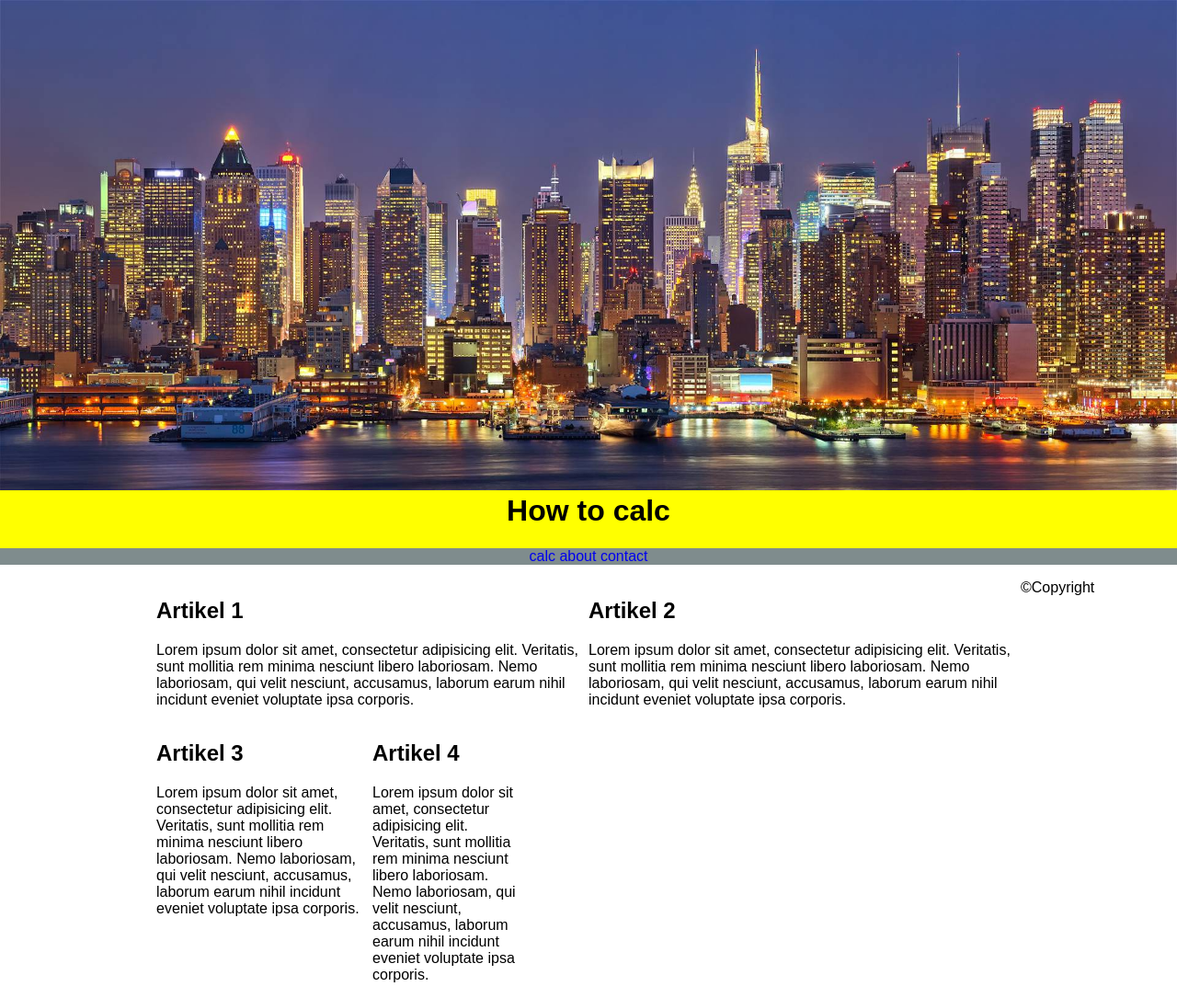
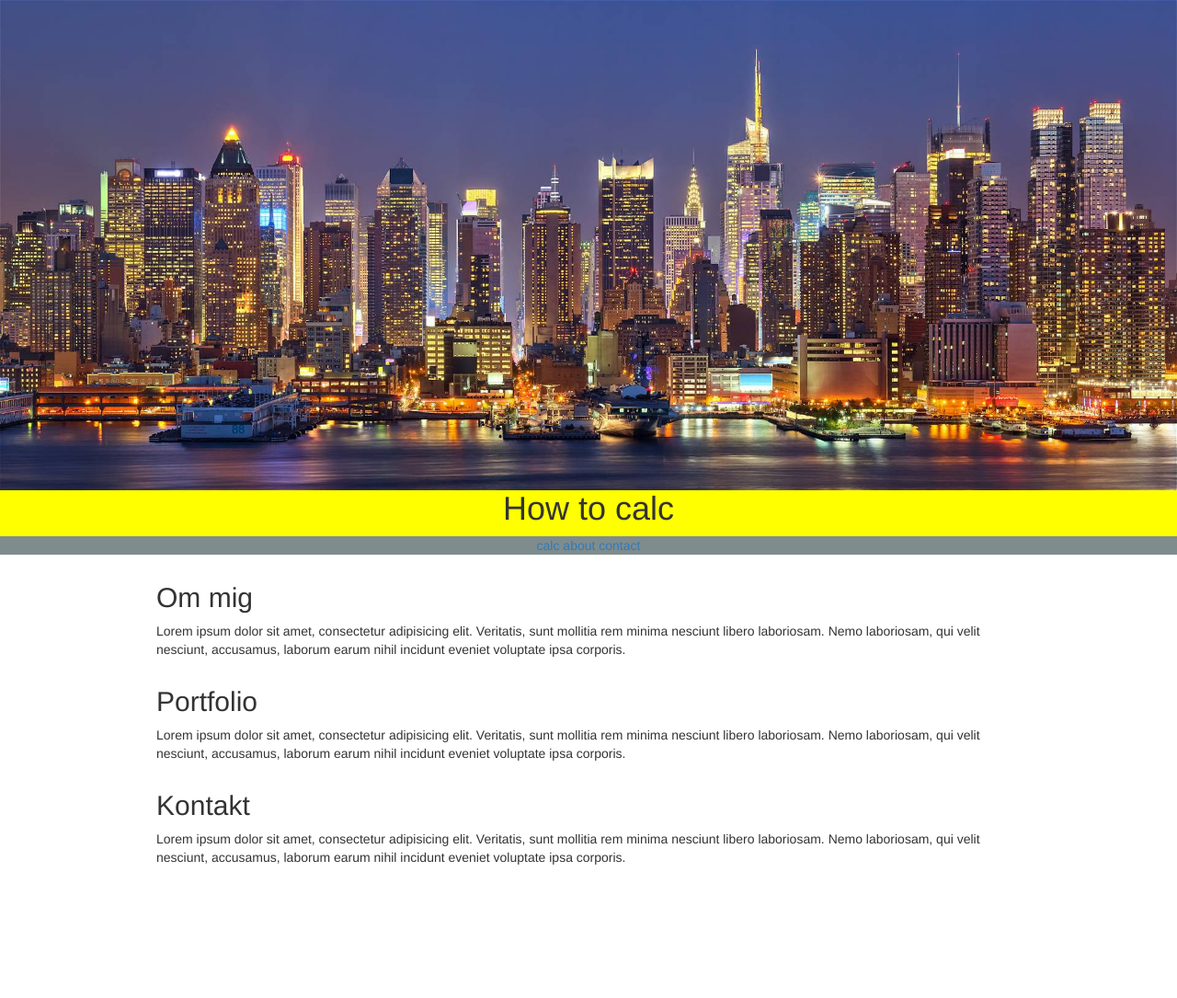
Before and after one commit to erikmoren/dpy, a website: page index.html in a window 1280 px wide. Shown: the whole page at 92% size. After the commit the page ends 952 px from the top, so only its background shows below. Drawn offline with nearby package versions, Linux system fonts and the light colour scheme.

Commit message:
Added bootstrap

```diff
--- a/index.html
+++ b/index.html
@@ -3,7 +3,7 @@
 <head>
 	<meta charset="utf-8">
 	<title>Fluid grid</title>
-	<link rel="stylesheet" href="bower_components/normalize-css/normalize.css">
+	<link rel="stylesheet" href="https://maxcdn.bootstrapcdn.com/bootstrap/3.3.5/css/bootstrap.min.css">
 	<link rel="stylesheet" href="style.css">
 </head>
 <body>
@@ -18,37 +18,37 @@
 			</ul>
 		</nav>
 	</header>
+		<div class="container">
 		<main>
-		<article class="col-6">
-			<h2>Artikel 1</h2>
+			<div class="row">
+				<article class="col-xs-12">
+					<h2>Om mig</h2>
 					<p>
 						Lorem ipsum dolor sit amet, consectetur adipisicing elit. Veritatis, sunt mollitia rem minima nesciunt libero laboriosam. Nemo laboriosam, qui velit nesciunt, accusamus, laborum earum nihil incidunt eveniet voluptate ipsa corporis.
 					</p>
 				</article>
+			</div>
 
-		<article class="col-6">
-			<h2>Artikel 2</h2>
+			<div class="row">
+				<article class="col-xs-12">
+					<h2>Portfolio</h2>
 					<p>
 						Lorem ipsum dolor sit amet, consectetur adipisicing elit. Veritatis, sunt mollitia rem minima nesciunt libero laboriosam. Nemo laboriosam, qui velit nesciunt, accusamus, laborum earum nihil incidunt eveniet voluptate ipsa corporis.
 					</p>
 				</article>
+			</div>
 
-		<article class="col-3">
-			<h2>Artikel 3</h2>
+			<div class="row">
+				<article class="col-xs-12">
+				<h2>Kontakt</h2>
 				<p>
 					Lorem ipsum dolor sit amet, consectetur adipisicing elit. Veritatis, sunt mollitia rem minima nesciunt libero laboriosam. Nemo laboriosam, qui velit nesciunt, accusamus, laborum earum nihil incidunt eveniet voluptate ipsa corporis.
 				</p>
 				</article>
-
-		<article class="col-2">
-			<h2>Artikel 4</h2>
-			<p>
-				Lorem ipsum dolor sit amet, consectetur adipisicing elit. Veritatis, sunt mollitia rem minima nesciunt libero laboriosam. Nemo laboriosam, qui velit nesciunt, accusamus, laborum earum nihil incidunt eveniet voluptate ipsa corporis.
-			</p>
-		</article>
+			</div>
 
 		</main>
 
-	<footer>&copy;Copyright</footer>
+	<script src="https://maxcdn.bootstrapcdn.com/bootstrap/3.3.5/js/bootstrap.min.js"></script>
 </body>
 </html>
```
Lines whose indentation alone changed are shown as unchanged.
